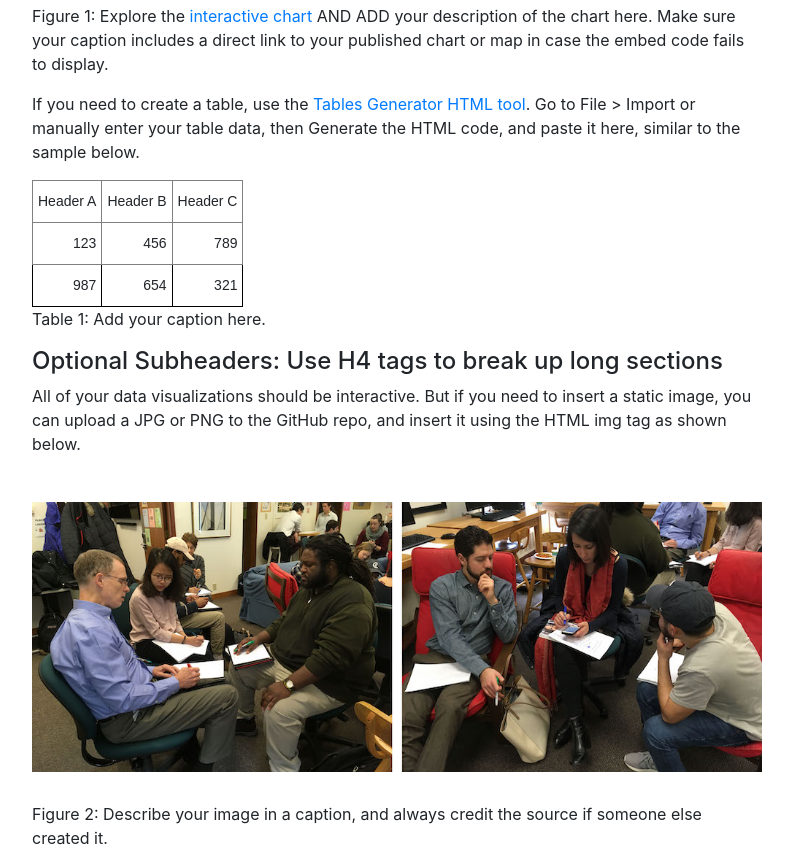
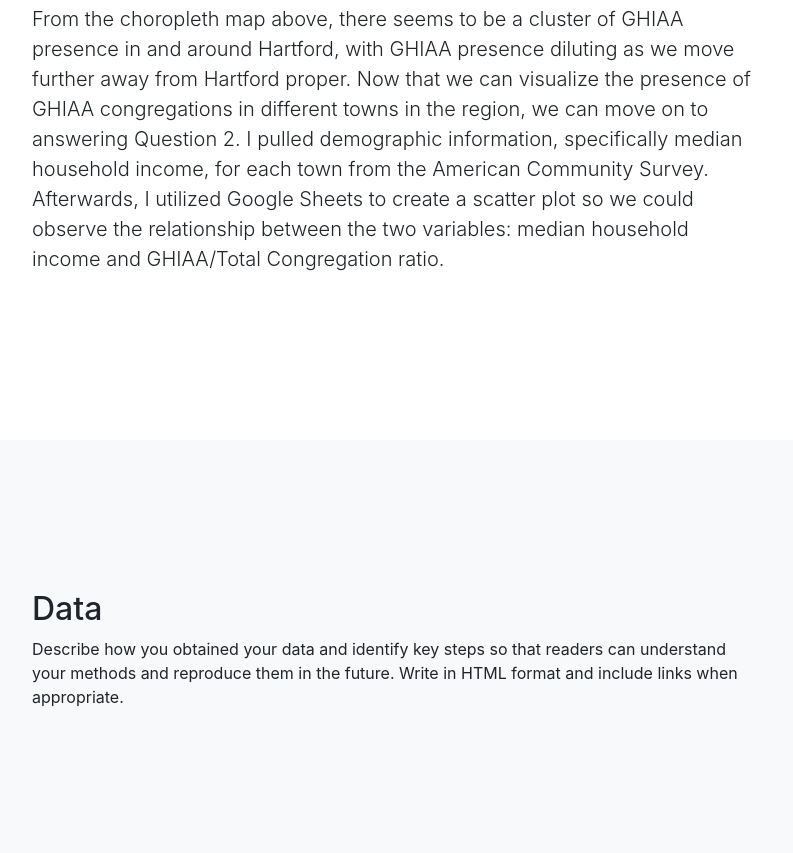
Before and after one commit to theodoreqwong/teddy-story, a plain HTML site: page index.html in a window 1280 px wide. Shown: the part 1904-2757 px from the top of the page, without its empty margins (243-1036 px from the left). Drawn offline with nearby package versions, Linux system fonts and the light colour scheme.

Commit message:
Update index.html
Second paragraph test

```diff
--- a/index.html
+++ b/index.html
@@ -75,51 +75,11 @@ Utilizing raw data provided by our community partners, I decided to filter and w
 
           <iframe title="Percentage of GHIAA Members Among All Congregations in Each Town, Greater Hartford" aria-label="Map" id="datawrapper-chart-OIUj5" src="https://datawrapper.dwcdn.net/OIUj5/1/" scrolling="no" frameborder="0" style="border: none;" width="600" height="742"></iframe>
 
-          <p>Figure 1: Explore the <a href="https://datawrapper.dwcdn.net/fdcm0/">interactive chart</a> AND ADD your description of the chart here. Make sure your caption includes a direct link to your published chart or map in case the embed code fails to display.</p>
+          <p class="lead">
+          From the choropleth map above, there seems to be a cluster of GHIAA presence in and around Hartford, with GHIAA presence diluting as we move further away from Hartford proper.
 
-          <p>If you need to create a table, use the <a href="https://www.tablesgenerator.com/html_tables">Tables Generator HTML tool</a>. Go to File > Import or manually enter your table data, then Generate the HTML code, and paste it here, similar to the sample below. </p>
-
-          <style type="text/css">
-          .tg  {border-collapse:collapse;border-spacing:0;}
-          .tg td{border-color:black;border-style:solid;border-width:1px;font-family:Arial, sans-serif;font-size:14px;
-            overflow:hidden;padding:10px 5px;word-break:normal;}
-          .tg th{border-color:black;border-style:solid;border-width:1px;font-family:Arial, sans-serif;font-size:14px;
-            font-weight:normal;overflow:hidden;padding:10px 5px;word-break:normal;}
-          .tg .tg-lqy6{text-align:right;vertical-align:top}
-          .tg .tg-0pky{border-color:inherit;text-align:left;vertical-align:top}
-          .tg .tg-dvpl{border-color:inherit;text-align:right;vertical-align:top}
-          </style>
-          <table class="tg">
-          <thead>
-            <tr>
-              <th class="tg-0pky">Header A</th>
-              <th class="tg-0pky">Header B</th>
-              <th class="tg-0pky">Header C</th>
-            </tr>
-          </thead>
-          <tbody>
-            <tr>
-              <td class="tg-dvpl">123</td>
-              <td class="tg-dvpl">456</td>
-              <td class="tg-dvpl">789</td>
-            </tr>
-            <tr>
-              <td class="tg-lqy6">987</td>
-              <td class="tg-lqy6">654</td>
-              <td class="tg-lqy6">321</td>
-            </tr>
-          </tbody>
-          </table>
-
-          <p>Table 1: Add your caption here.</p>
-
-          <h4>Optional Subheaders: Use H4 tags to break up long sections</h4>
-
-          <p>All of your data visualizations should be interactive. But if you need to insert a static image, you can upload a JPG or PNG to the GitHub repo, and insert it using the HTML img tag as shown below.</p>
-
-          <img src="sample-image.jpg" style="width: 100%; margin: 30px 0">
-
-          <p>Figure 2: Describe your image in a caption, and always credit the source if someone else created it.</p>
+Now that we can visualize the presence of GHIAA congregations in different towns in the region, we can move on to answering Question 2. I pulled demographic information, specifically median household income, for each town from the American Community Survey. Afterwards, I utilized Google Sheets to create a scatter plot so we could observe the relationship between the two variables: median household income and GHIAA/Total Congregation ratio.
+          </p>
 
         </div>
       </div>
```
